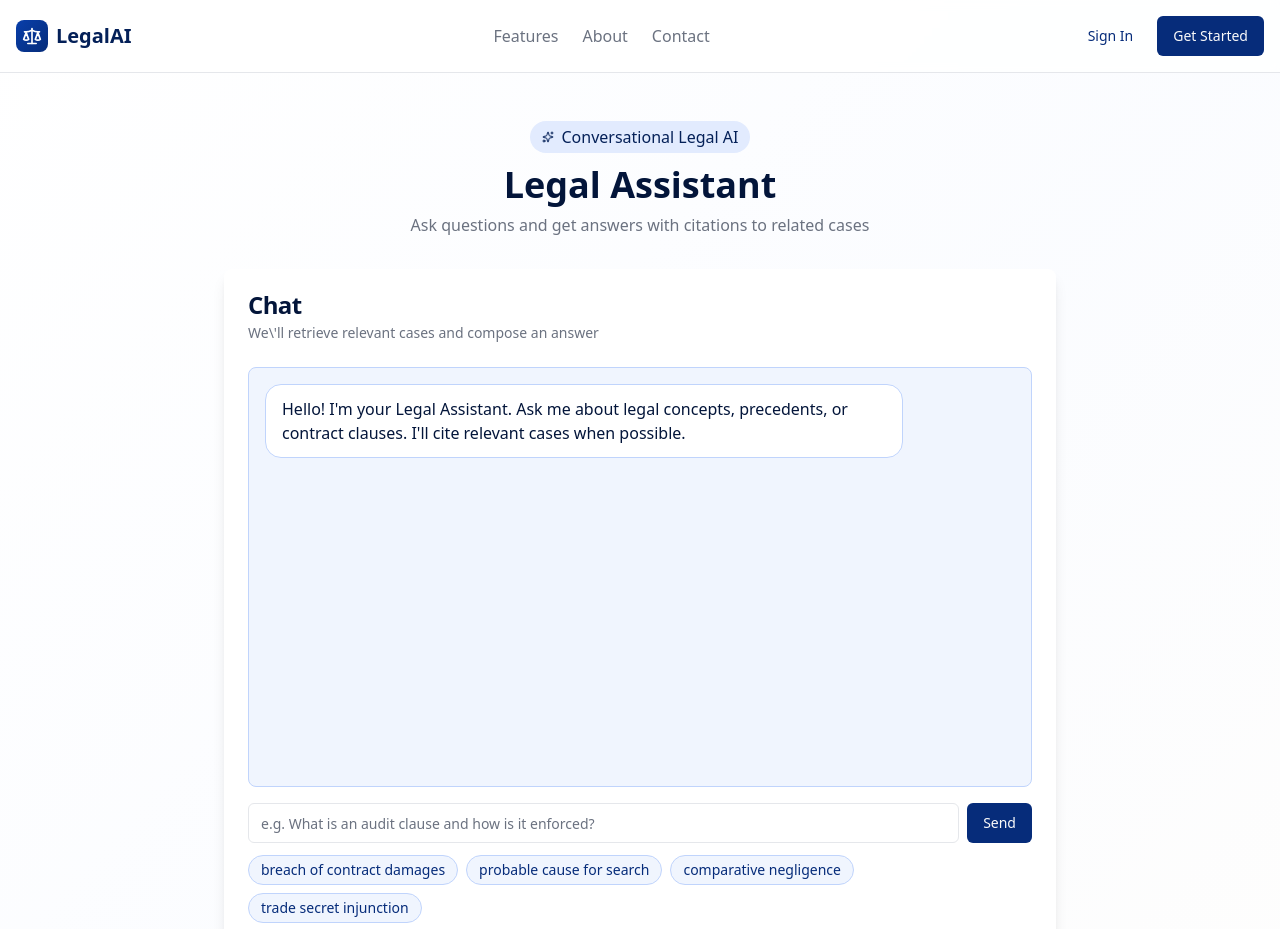
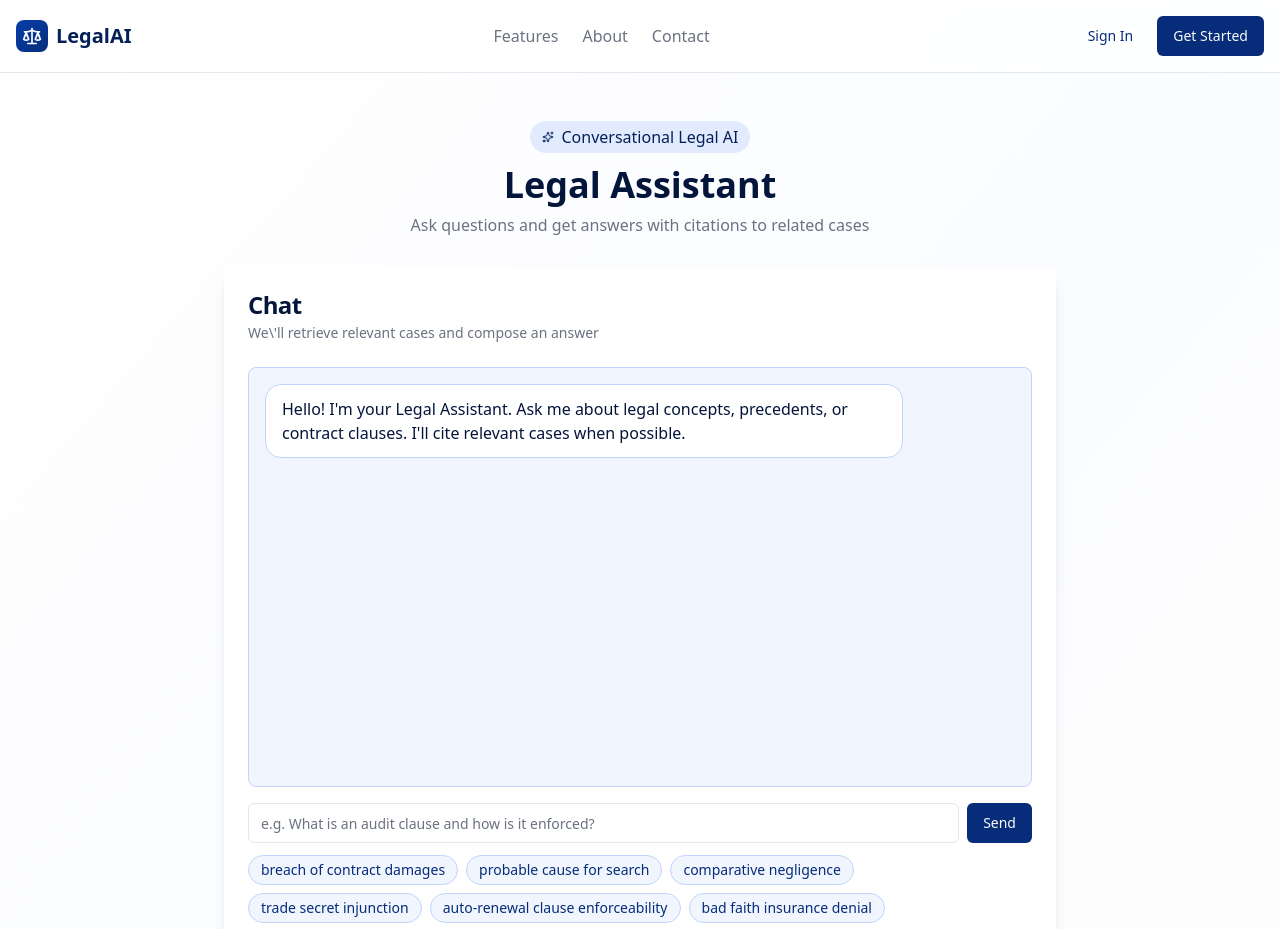
Before and after one commit to priyanshusrivastava72/builder-nova-landing, a React (Vite) app: page /legal-assistant in a window 1280 px wide. Shown: the top 929 px of the page. Built offline with nearby package versions, Linux system fonts and the light colour scheme.

Commit message:
Expand LegalAssistant suggestion chips for demo breadth
cgen-59dbae8c85e946999da165b6b7d79f8c

```diff
--- a/client/pages/LegalAssistant.tsx
+++ b/client/pages/LegalAssistant.tsx
@@ -143,6 +143,12 @@ export default function LegalAssistant() {
                   "probable cause for search",
                   "comparative negligence",
                   "trade secret injunction",
+                  "auto-renewal clause enforceability",
+                  "bad faith insurance denial",
+                  "non-compete 12 months scope",
+                  "force majeure pandemic",
+                  "liability cap carve-outs",
+                  "whistleblower retaliation proof",
                 ].map((s) => (
                   <button
                     key={s}
```
